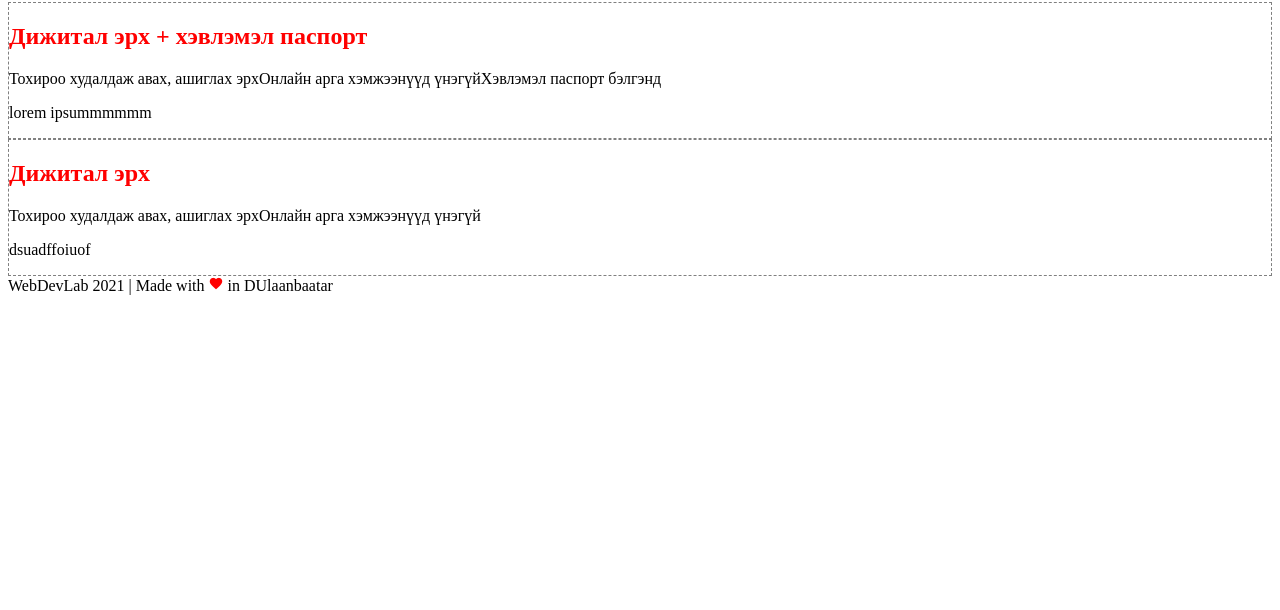
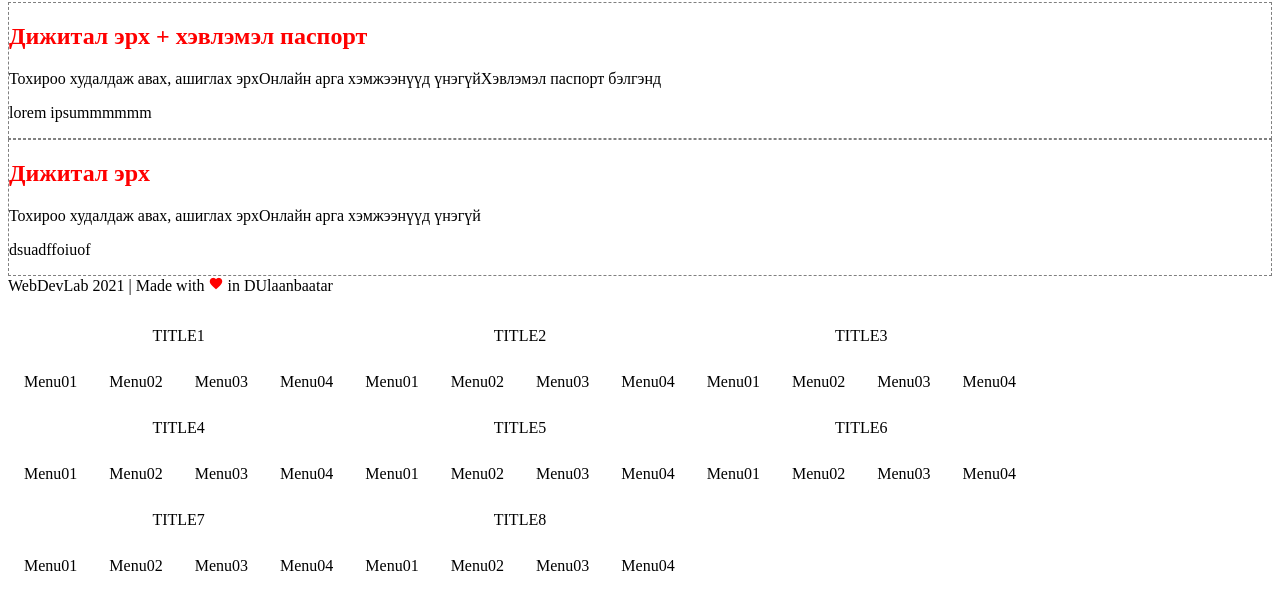
Before and after one commit to Baltabahadir/UB-Style, a plain HTML site: page index.html in a window 1280 px wide. Shown: the part 158-768 px from the top of the page. Drawn offline with Linux system fonts and the light colour scheme.

Commit message:
new footer

```diff
--- a/index.html
+++ b/index.html
@@ -87,6 +87,83 @@
         </section>
     </main>
     <footer>WebDevLab 2021 | Made with <i class="material-icons" style="font-size: 15px; color:red;">favorite</i> in DUlaanbaatar</footer>
-
+    <footer>
+        <div><img src="" alt=""></div>
+        <nav><ul>
+            <li>
+                <a href="">TITLE1</a>
+                <ul>
+                    <li><a href="pages01.html">Menu01</a></li>
+                    <li><a href="pages02.html">Menu02</a></li>
+                    <li><a href="pages03.html">Menu03</a></li>
+                    <li><a href="pages04.html">Menu04</a></li>
+                </ul>
+            </li>
+            <li>
+                <a href="">TITLE2</a>
+                <ul>
+                    <li><a href="pages01.html">Menu01</a></li>
+                    <li><a href="pages02.html">Menu02</a></li>
+                    <li><a href="pages03.html">Menu03</a></li>
+                    <li><a href="pages04.html">Menu04</a></li>
+                </ul>
+            </li>
+            <li>
+                <a href="">TITLE3</a>
+                <ul>
+                    <li><a href="pages01.html">Menu01</a></li>
+                    <li><a href="pages02.html">Menu02</a></li>
+                    <li><a href="pages03.html">Menu03</a></li>
+                    <li><a href="pages04.html">Menu04</a></li>
+                </ul>
+            </li>
+            <li>
+                <a href="">TITLE4</a>
+                <ul>
+                    <li><a href="pages01.html">Menu01</a></li>
+                    <li><a href="pages02.html">Menu02</a></li>
+                    <li><a href="pages03.html">Menu03</a></li>
+                    <li><a href="pages04.html">Menu04</a></li>
+                </ul>
+            </li>
+            <li>
+                <a href="">TITLE5</a>
+                <ul>
+                    <li><a href="pages01.html">Menu01</a></li>
+                    <li><a href="pages02.html">Menu02</a></li>
+                    <li><a href="pages03.html">Menu03</a></li>
+                    <li><a href="pages04.html">Menu04</a></li>
+                </ul>
+            </li>
+            <li>
+                <a href="">TITLE6</a>
+                <ul>
+                    <li><a href="pages01.html">Menu01</a></li>
+                    <li><a href="pages02.html">Menu02</a></li>
+                    <li><a href="pages03.html">Menu03</a></li>
+                    <li><a href="pages04.html">Menu04</a></li>
+                </ul>
+            </li>
+            <li>
+                <a href="">TITLE7</a>
+                <ul>
+                    <li><a href="pages01.html">Menu01</a></li>
+                    <li><a href="pages02.html">Menu02</a></li>
+                    <li><a href="pages03.html">Menu03</a></li>
+                    <li><a href="pages04.html">Menu04</a></li>
+                </ul>
+            </li>
+            <li>
+                <a href="">TITLE8</a>
+                <ul>
+                    <li><a href="pages01.html">Menu01</a></li>
+                    <li><a href="pages02.html">Menu02</a></li>
+                    <li><a href="pages03.html">Menu03</a></li>
+                    <li><a href="pages04.html">Menu04</a></li>
+                </ul>
+            </li>
+        </ul></nav>
+        <div></div>
+    </footer>
 </body>
 </html>
```
Also changed, not shown: css/card.css (added).
